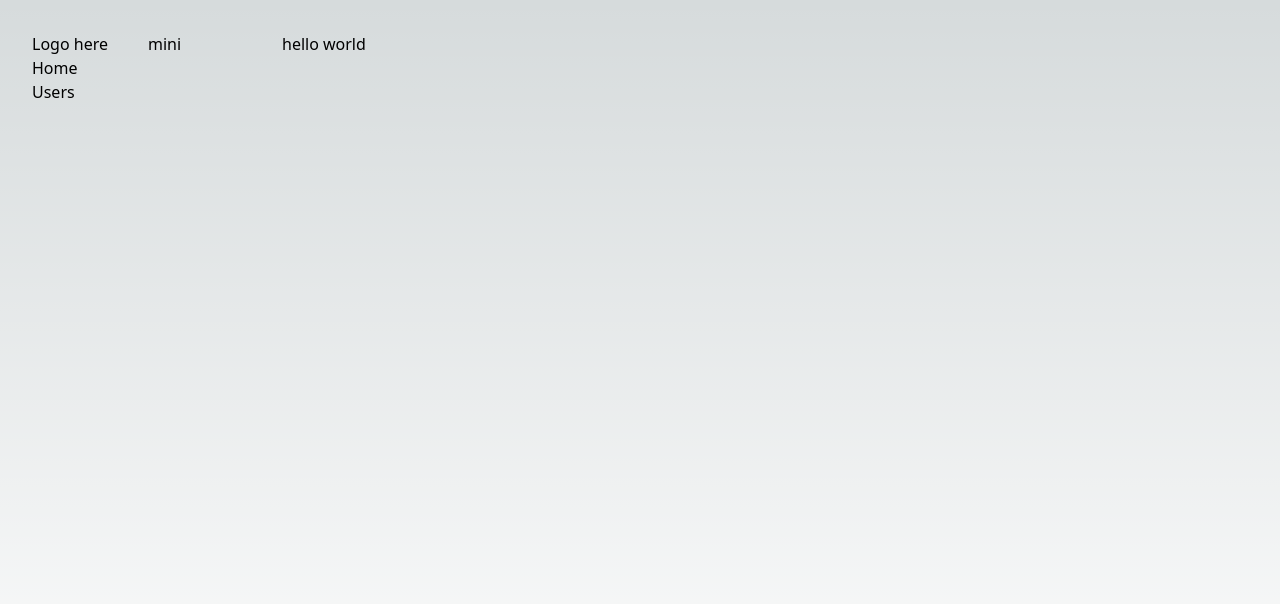
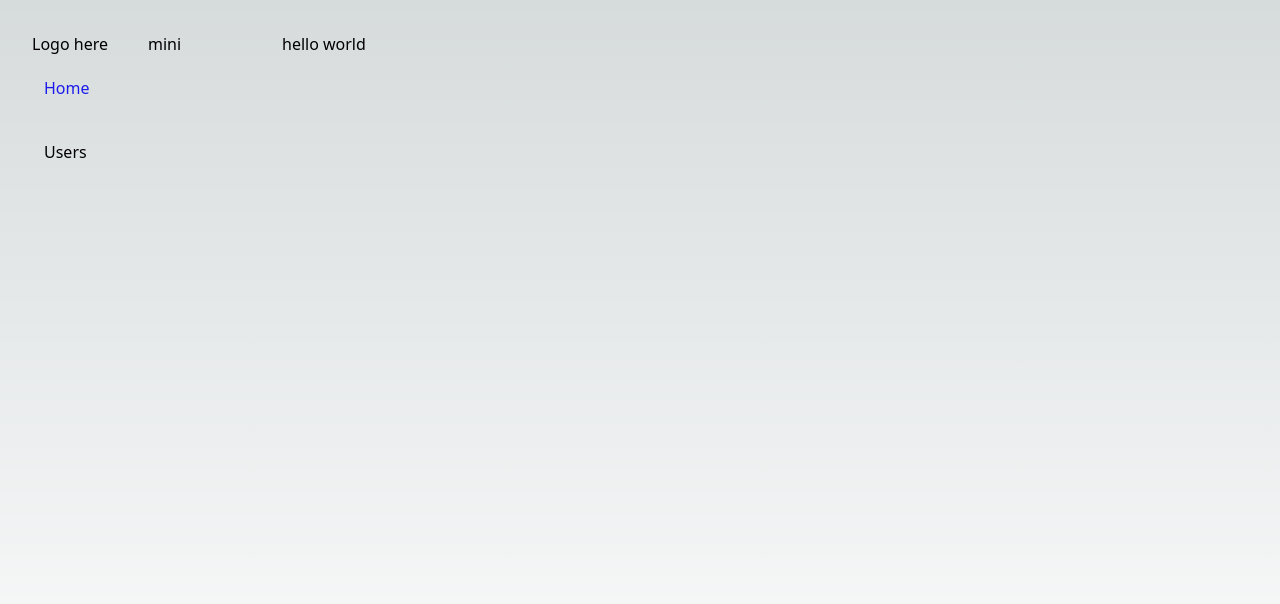
Before and after one commit to joenarus/react-gh-pages, a Next.js app: page / in a window 1280 px wide. Shown: the top 604 px of the page. Built offline with nearby package versions, Linux system fonts and the light colour scheme.

Commit message:
update active

```diff
--- a/src/components/NavItem/index.tsx
+++ b/src/components/NavItem/index.tsx
@@ -1,5 +1,6 @@
 import Link from "next/link"
 import { FC } from "react"
+import clsx from 'clsx'
 
 type Props = {
   text: string,
@@ -9,7 +10,7 @@ type Props = {
 
 const NavItem: FC<Props> = ({ active, href, text }) => {
   return (
-    <div className="w-[100px]">
+    <div className={clsx(`${active ? "text-link-text-active" : ""}`) + " w-[100px] h-[64px] flex items-center p-3"}>
       <Link href={href}>
         {text}
       </Link>
--- a/src/components/navbar/index.tsx
+++ b/src/components/navbar/index.tsx
@@ -1,4 +1,5 @@
 import Link from "next/link"
+import { useRouter } from 'next/router'
 import React, { useState } from "react"
 import NavItem from "../NavItem"
 import clsx from 'clsx'
@@ -8,8 +9,9 @@ const MENU_LIST = [
   { text: "Users", href: "/users" }
 ]
 const Navbar = () => {
+  const router = useRouter()
   const [navActive, setNavActive] = useState(true)
-  const [activeIdx, setActiveIdx] = useState(-1)
+  const activePath = router.asPath
 
   return (
     <nav className={clsx(navActive ? 'w-[250px]' : 'w-[100px]') + ' flex flex-col h-[100%] p-8 z-20'}>
@@ -23,15 +25,7 @@ const Navbar = () => {
       </header>
       <div>
         {MENU_LIST.map((menu, idx) => (
-          <div
-            className={clsx(`${activeIdx ===idx ? "text-link-text-active" : ""}`)}
-            onClick={() => {
-              setActiveIdx(idx)
-            }}
-            key={menu.text}
-          >
-            <NavItem active={activeIdx === idx} {...menu} />
-          </div>
+          <NavItem key={menu.text} active={activePath === menu.href} {...menu} />
         ))}
       </div>
     </nav>
```
